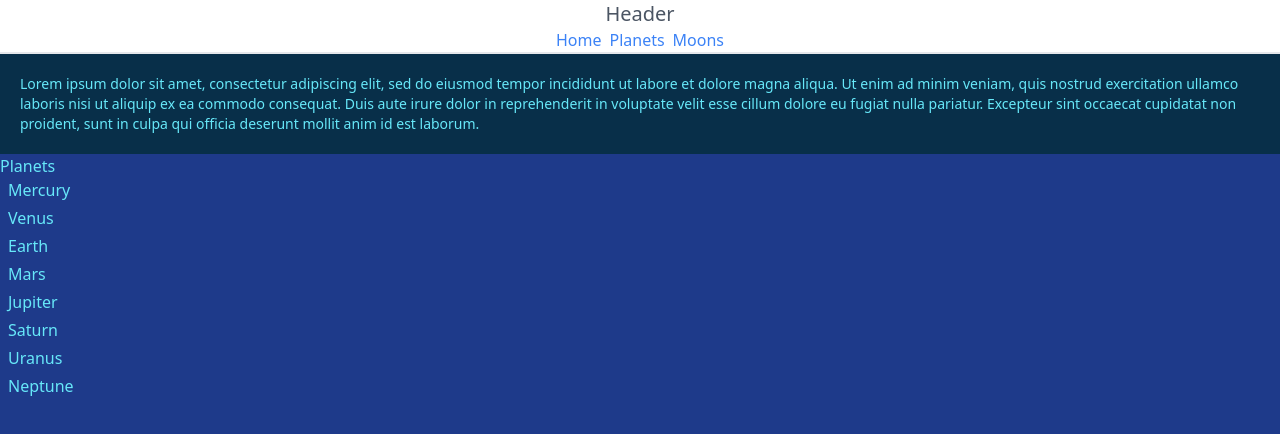
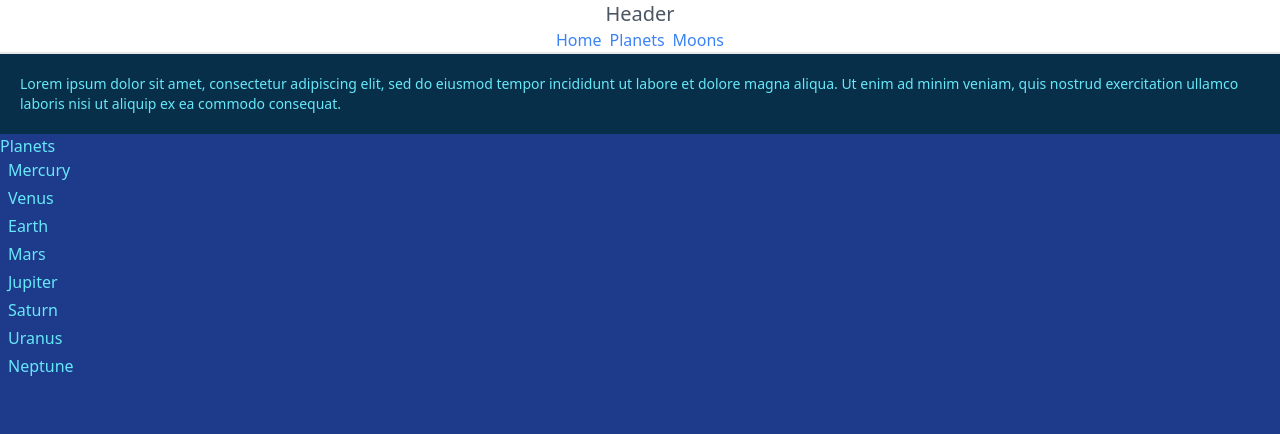
Before and after one commit to franco-ortega/demo-next-06-prompts, a Next.js app: page /planets in a window 1280 px wide. Shown: the top 434 px of the page. Built offline with nearby package versions, Linux system fonts and the light colour scheme.

Commit message:
replace lorem in global layout with lorem from data file

```diff
--- a/app/planets/layout.js
+++ b/app/planets/layout.js
@@ -1,15 +1,9 @@
+import lorem from '../../data/lorem';
+
 export default function PlanetsLayout({ children }) {
   return (
     <main className='bg-blue-900 text-cyan-300 min-h-screen'>
-      <p className='bg-sky-950 text-sm p-5'>
-        Lorem ipsum dolor sit amet, consectetur adipiscing elit, sed do eiusmod
-        tempor incididunt ut labore et dolore magna aliqua. Ut enim ad minim
-        veniam, quis nostrud exercitation ullamco laboris nisi ut aliquip ex ea
-        commodo consequat. Duis aute irure dolor in reprehenderit in voluptate
-        velit esse cillum dolore eu fugiat nulla pariatur. Excepteur sint
-        occaecat cupidatat non proident, sunt in culpa qui officia deserunt
-        mollit anim id est laborum.
-      </p>
+      <p className='bg-sky-950 text-sm p-5'>{lorem.medium}</p>
 
       {children}
     </main>
```
